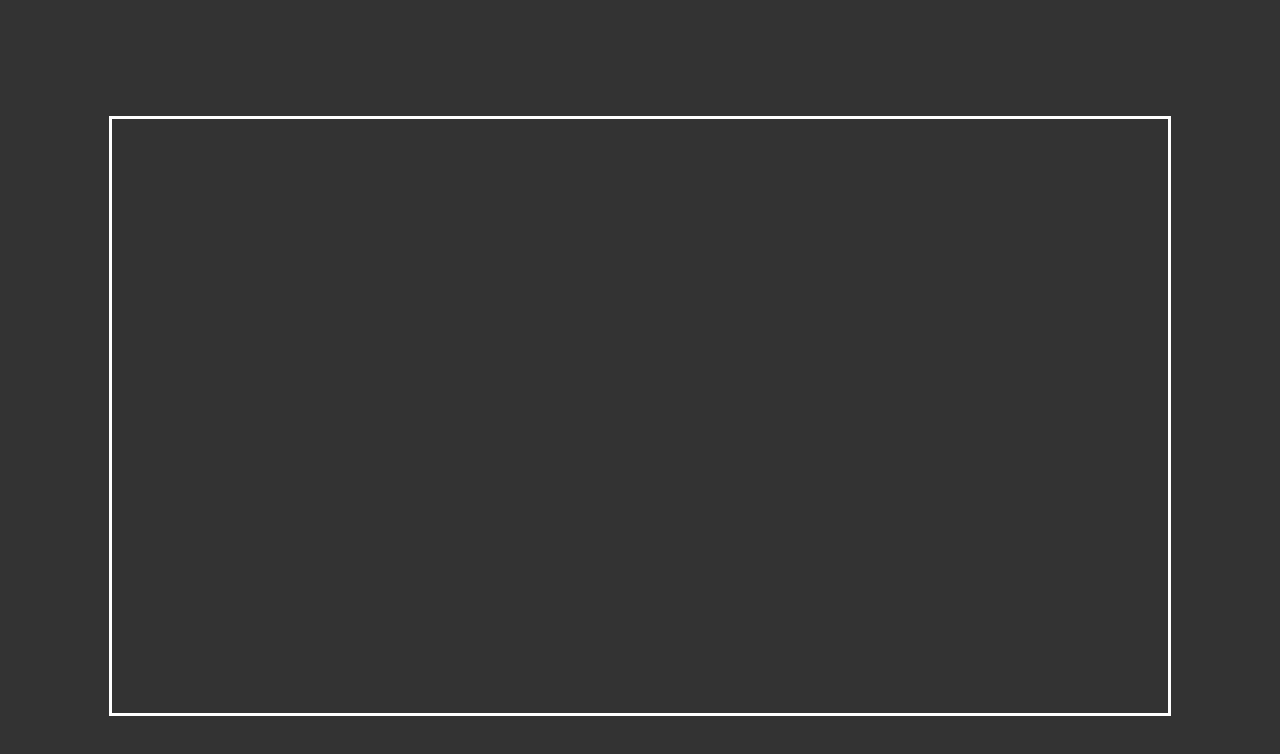
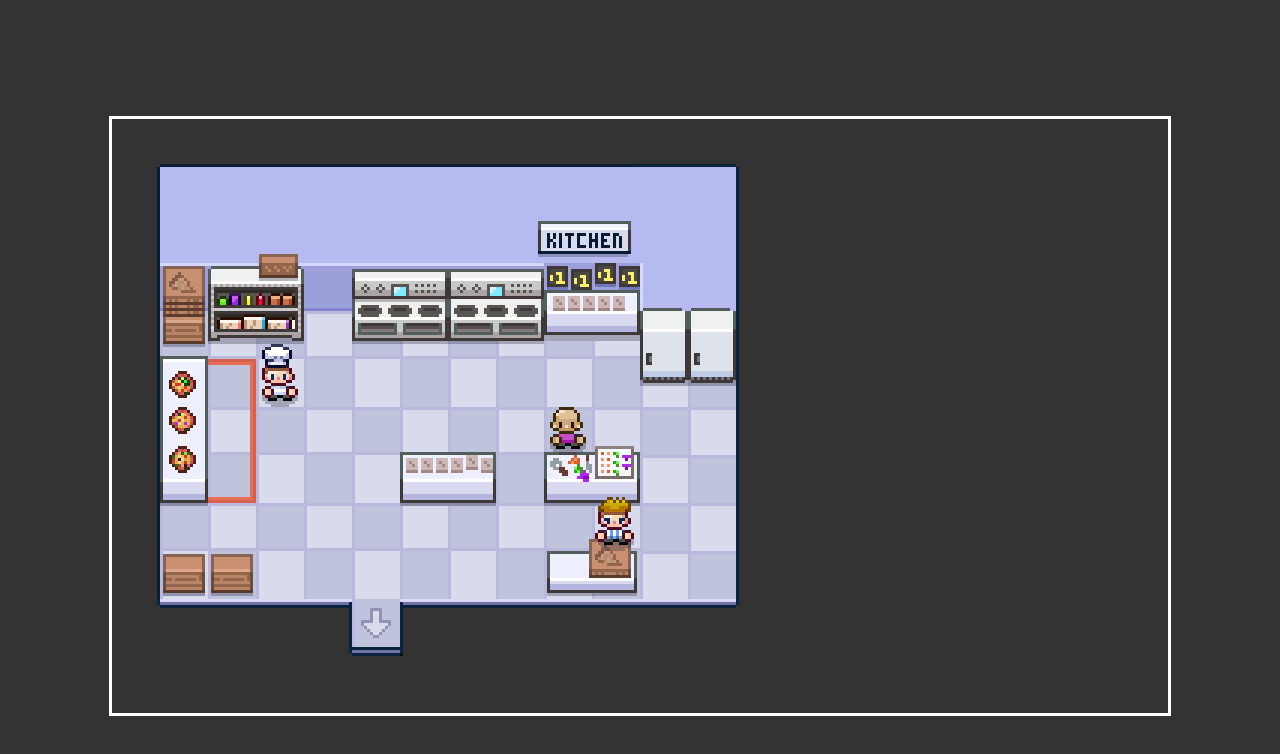
Before and after one commit to nicoguarino/pizzarpgpractice, a plain HTML site: page index.html in a window 1280 px wide. Drawn offline with Linux system fonts and the light colour scheme.

Commit message:
tested second map Kitchen to render

```diff
--- a/Overworld.js
+++ b/Overworld.js
@@ -3,11 +3,24 @@ class Overworld {
     this.element = config.element;
     this.canvas = this.element.querySelector(".game-canvas");
     this.ctx = this.canvas.getContext("2d");
+    this.map = null;
   }
 
 
   startGameLoop() {
     const step = () => {
+
+      //Draw lower layer
+      this.map.drawLowerImage(this.ctx);
+
+      //Draw game objects
+      Object.values(this.map.gameObjects).forEach(object => {
+        object.sprite.draw(this.ctx);
+      })
+
+      //Draw Upper layer
+      this.map.drawUpperImage(this.ctx);
+
       requestAnimationFrame(() => {
         step();
       })
@@ -16,7 +29,7 @@ class Overworld {
   }
 
   init() {
-
+    this.map = new OverworldMap(window.OverworldMaps.Kitchen);
     this.startGameLoop();
 
   }
--- a/OverworldMap.js
+++ b/OverworldMap.js
@@ -34,22 +34,23 @@ window.OverworldMaps = {
       })
     }
   },
+
   Kitchen: {
     lowerSrc: '/images/maps/KitchenLower.png',
     upperSrc: '/images/maps/KitchenUpper.png',
     gameObjects: {
       hero: new GameObject({
         x: 3,
-        y: 1,
+        y: 5,
       }),
       npcA: new GameObject({
         x: 9,
-        y: 2,
+        y: 6,
         src: '/images/characters/people/npc2.png'
       }),
       npcB: new GameObject({
         x: 10,
-        y: 4,
+        y: 8,
         src: '/images/characters/people/npc3.png'
       }),
     }
--- a/index.html
+++ b/index.html
@@ -14,6 +14,7 @@
   <script src="/Overworld.js"></script>
   <script src="/GameObject.js"></script>
   <script src="/Sprite.js"></script>
+  <script src="/OverworldMap.js"></script>
   <script src="/init.js"></script>
 </body>
 
```
